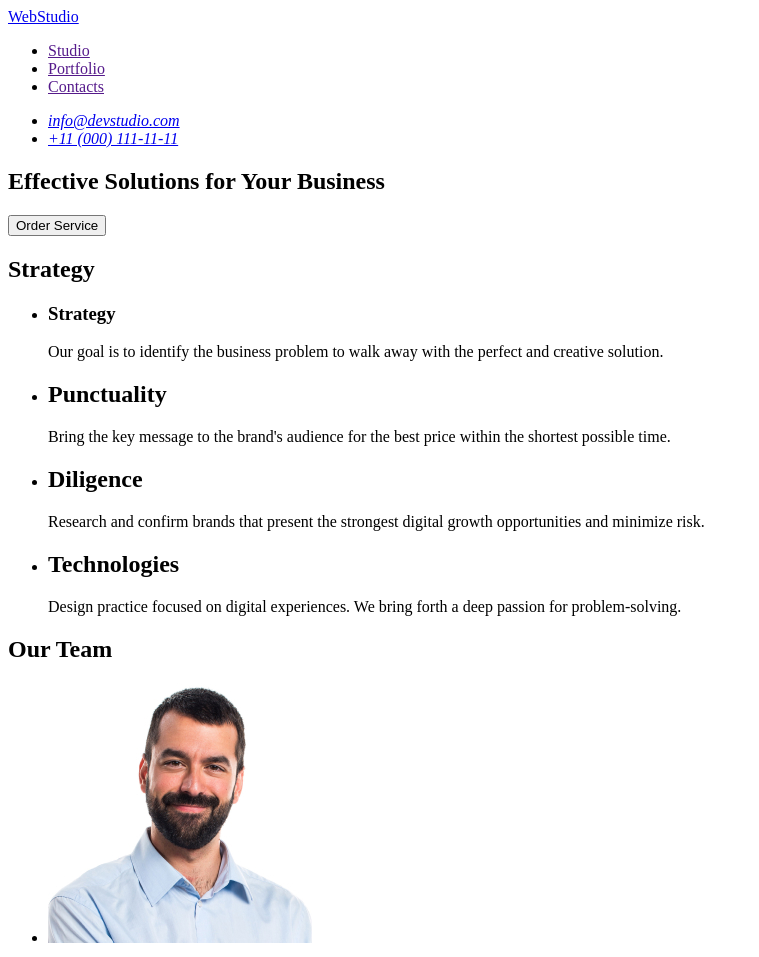
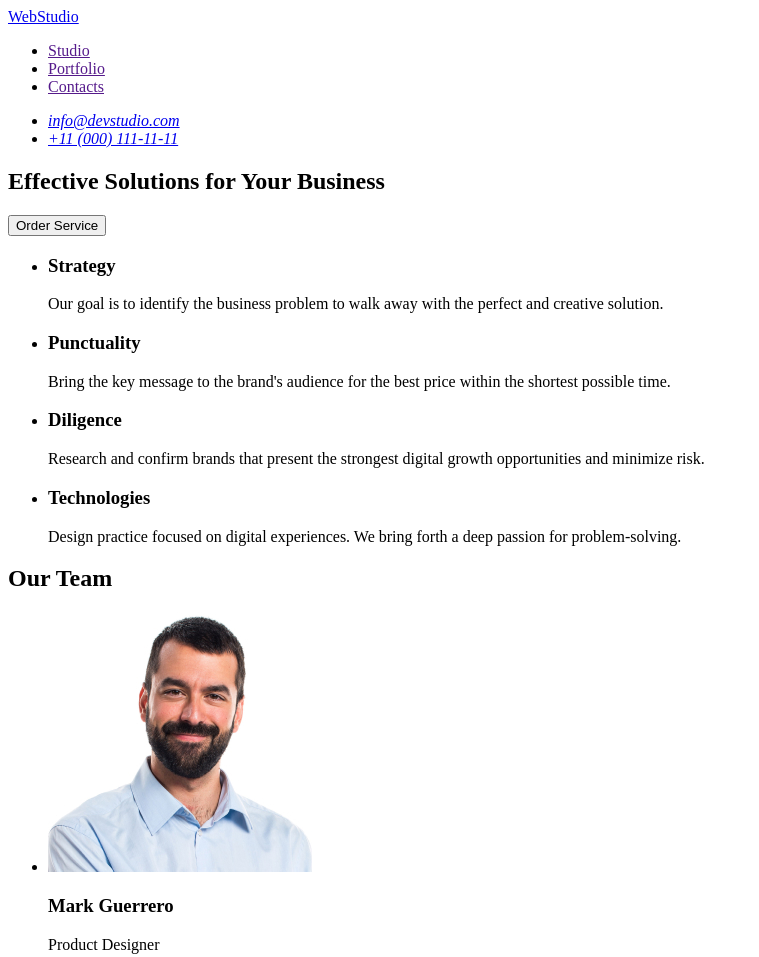
Before and after one commit to maryna-bordiian/goit-markup-hw-01, a plain HTML site: page index.html in a window 1280 px wide. Shown: the top 957 px of the page, without its empty margins (0-759 px from the left). Drawn offline with Linux system fonts and the light colour scheme.

Commit message:
Fixed duplication issue

```diff
--- a/index.html
+++ b/index.html
@@ -33,7 +33,6 @@
       </section>
 
       <section>
-        <h2>Strategy</h2>
         <ul>
           <li>
             <h3>Strategy</h3>
@@ -44,7 +43,7 @@
           </li>
 
           <li>
-            <h2>Punctuality</h2>
+            <h3>Punctuality</h3>
             <p>
               Bring the key message to the brand's audience for the best price
               within the shortest possible time.
@@ -52,7 +51,7 @@
           </li>
 
           <li>
-            <h2>Diligence</h2>
+            <h3>Diligence</h3>
             <p>
               Research and confirm brands that present the strongest digital
               growth opportunities and minimize risk.
@@ -60,7 +59,7 @@
           </li>
 
           <li>
-            <h2>Technologies</h2>
+            <h3>Technologies</h3>
             <p>
               Design practice focused on digital experiences. We bring forth a
               deep passion for problem-solving.
```
